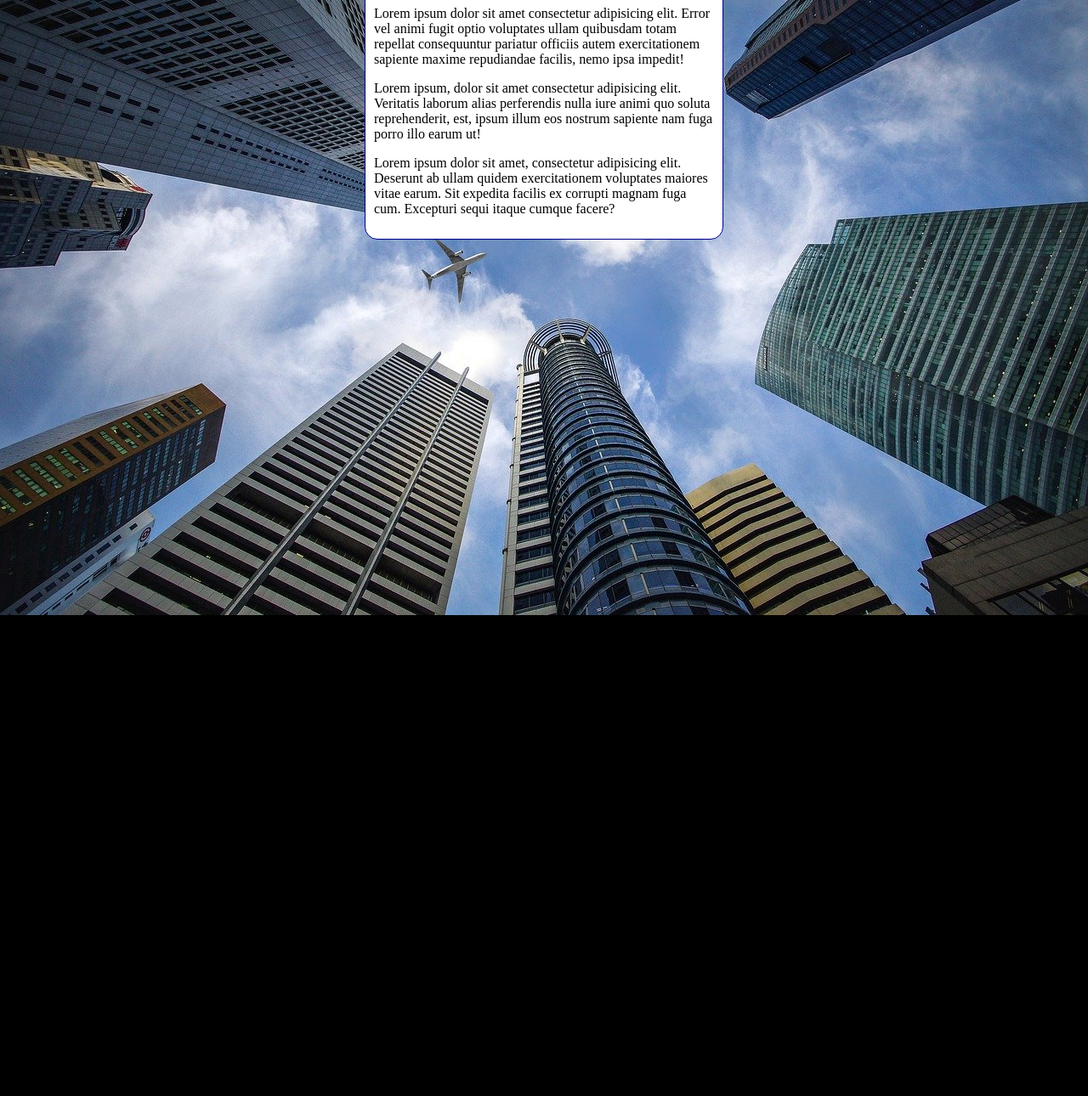
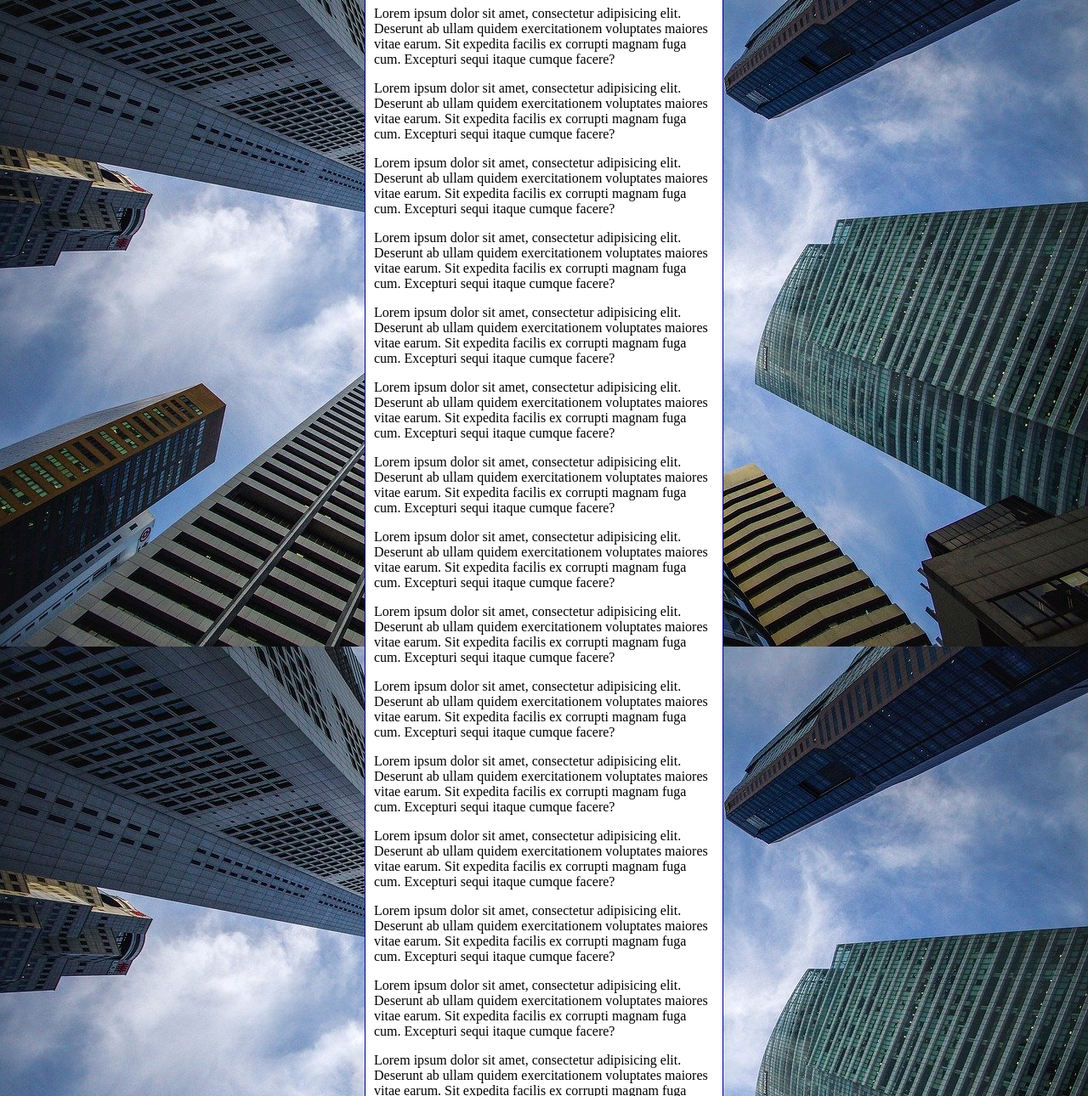
Before and after one commit to kaua-Pugliesi/html-css, a plain HTML site: page exercicios/ex022/fundo006.html in a window 1280 px wide. Shown: the part 92-1382 px from the top of the page at 85% size. Before the commit the page ends 816 px from the top, so only its background shows below. Drawn offline with Linux system fonts and the light colour scheme.

Commit message:
Update fundo006.html

```diff
--- a/exercicios/ex022/fundo006.html
+++ b/exercicios/ex022/fundo006.html
@@ -11,11 +11,12 @@
             background-image: url(imagens/wallpaper002.jpg);
             background-repeat: no-repeat;
             background-size: cover;
+            background-attachment: fixed;
 
         }
         main{
             background-color: white;
-            width: 400px;
+            max-width: 400px;
             padding: 10px;
             margin: auto;
             border: 1px solid darkblue;
@@ -24,14 +25,33 @@
     </style>
 </head>
 <body>
-    <main>
-        <h1> Teste de Imagem</h1>
-        <p>Lorem ipsum dolor sit amet consectetur adipisicing elit. Error vel animi fugit optio voluptates ullam quibusdam totam repellat consequuntur pariatur officiis autem exercitationem sapiente maxime repudiandae facilis, nemo ipsa impedit!</p>
+<main>
+    <h1>Teste de imagem de fundo</h1>
+    <p>Lorem ipsum dolor sit amet, consectetur adipisicing elit. Deserunt ab ullam quidem exercitationem voluptates maiores vitae earum. Sit expedita facilis ex corrupti magnam fuga cum. Excepturi sequi itaque cumque facere?</p>
+    <p>Lorem ipsum dolor sit amet, consectetur adipisicing elit. Deserunt ab ullam quidem exercitationem voluptates maiores vitae earum. Sit expedita facilis ex corrupti magnam fuga cum. Excepturi sequi itaque cumque facere?</p>
+    <p>Lorem ipsum dolor sit amet, consectetur adipisicing elit. Deserunt ab ullam quidem exercitationem voluptates maiores vitae earum. Sit expedita facilis ex corrupti magnam fuga cum. Excepturi sequi itaque cumque facere?</p>
+    <p>Lorem ipsum dolor sit amet, consectetur adipisicing elit. Deserunt ab ullam quidem exercitationem voluptates maiores vitae earum. Sit expedita facilis ex corrupti magnam fuga cum. Excepturi sequi itaque cumque facere?</p>
+    <p>Lorem ipsum dolor sit amet, consectetur adipisicing elit. Deserunt ab ullam quidem exercitationem voluptates maiores vitae earum. Sit expedita facilis ex corrupti magnam fuga cum. Excepturi sequi itaque cumque facere?</p>
+    <p>Lorem ipsum dolor sit amet, consectetur adipisicing elit. Deserunt ab ullam quidem exercitationem voluptates maiores vitae earum. Sit expedita facilis ex corrupti magnam fuga cum. Excepturi sequi itaque cumque facere?</p>
+    <p>Lorem ipsum dolor sit amet, consectetur adipisicing elit. Deserunt ab ullam quidem exercitationem voluptates maiores vitae earum. Sit expedita facilis ex corrupti magnam fuga cum. Excepturi sequi itaque cumque facere?</p>
+    <p>Lorem ipsum dolor sit amet, consectetur adipisicing elit. Deserunt ab ullam quidem exercitationem voluptates maiores vitae earum. Sit expedita facilis ex corrupti magnam fuga cum. Excepturi sequi itaque cumque facere?</p>
+    <p>Lorem ipsum dolor sit amet, consectetur adipisicing elit. Deserunt ab ullam quidem exercitationem voluptates maiores vitae earum. Sit expedita facilis ex corrupti magnam fuga cum. Excepturi sequi itaque cumque facere?</p>
+    <p>Lorem ipsum dolor sit amet, consectetur adipisicing elit. Deserunt ab ullam quidem exercitationem voluptates maiores vitae earum. Sit expedita facilis ex corrupti magnam fuga cum. Excepturi sequi itaque cumque facere?</p>
+    <p>Lorem ipsum dolor sit amet, consectetur adipisicing elit. Deserunt ab ullam quidem exercitationem voluptates maiores vitae earum. Sit expedita facilis ex corrupti magnam fuga cum. Excepturi sequi itaque cumque facere?</p>
+    <p>Lorem ipsum dolor sit amet, consectetur adipisicing elit. Deserunt ab ullam quidem exercitationem voluptates maiores vitae earum. Sit expedita facilis ex corrupti magnam fuga cum. Excepturi sequi itaque cumque facere?</p>
+    <p>Lorem ipsum dolor sit amet, consectetur adipisicing elit. Deserunt ab ullam quidem exercitationem voluptates maiores vitae earum. Sit expedita facilis ex corrupti magnam fuga cum. Excepturi sequi itaque cumque facere?</p>
+    <p>Lorem ipsum dolor sit amet, consectetur adipisicing elit. Deserunt ab ullam quidem exercitationem voluptates maiores vitae earum. Sit expedita facilis ex corrupti magnam fuga cum. Excepturi sequi itaque cumque facere?</p>
+    <p>Lorem ipsum dolor sit amet, consectetur adipisicing elit. Deserunt ab ullam quidem exercitationem voluptates maiores vitae earum. Sit expedita facilis ex corrupti magnam fuga cum. Excepturi sequi itaque cumque facere?</p>
+    <p>Lorem ipsum dolor sit amet, consectetur adipisicing elit. Deserunt ab ullam quidem exercitationem voluptates maiores vitae earum. Sit expedita facilis ex corrupti magnam fuga cum. Excepturi sequi itaque cumque facere?</p>
+    <p>Lorem ipsum dolor sit amet, consectetur adipisicing elit. Deserunt ab ullam quidem exercitationem voluptates maiores vitae earum. Sit expedita facilis ex corrupti magnam fuga cum. Excepturi sequi itaque cumque facere?</p>
+    <p>Lorem ipsum dolor sit amet, consectetur adipisicing elit. Deserunt ab ullam quidem exercitationem voluptates maiores vitae earum. Sit expedita facilis ex corrupti magnam fuga cum. Excepturi sequi itaque cumque facere?</p>
+    <p>Lorem ipsum dolor sit amet, consectetur adipisicing elit. Deserunt ab ullam quidem exercitationem voluptates maiores vitae earum. Sit expedita facilis ex corrupti magnam fuga cum. Excepturi sequi itaque cumque facere?</p>
+    <p>Lorem ipsum dolor sit amet, consectetur adipisicing elit. Deserunt ab ullam quidem exercitationem voluptates maiores vitae earum. Sit expedita facilis ex corrupti magnam fuga cum. Excepturi sequi itaque cumque facere?</p>
+    <p>Lorem ipsum dolor sit amet, consectetur adipisicing elit. Deserunt ab ullam quidem exercitationem voluptates maiores vitae earum. Sit expedita facilis ex corrupti magnam fuga cum. Excepturi sequi itaque cumque facere?</p>
+    <p>Lorem ipsum dolor sit amet, consectetur adipisicing elit. Deserunt ab ullam quidem exercitationem voluptates maiores vitae earum. Sit expedita facilis ex corrupti magnam fuga cum. Excepturi sequi itaque cumque facere?</p>
+    <p>Lorem ipsum dolor sit amet, consectetur adipisicing elit. Deserunt ab ullam quidem exercitationem voluptates maiores vitae earum. Sit expedita facilis ex corrupti magnam fuga cum. Excepturi sequi itaque cumque facere?</p>
 
-        <p>Lorem ipsum, dolor sit amet consectetur adipisicing elit. Veritatis laborum alias perferendis nulla iure animi quo soluta reprehenderit, est, ipsum illum eos nostrum sapiente nam fuga porro illo earum ut!</p>
-
-        <p>Lorem ipsum dolor sit amet, consectetur adipisicing elit. Deserunt ab ullam quidem exercitationem voluptates maiores vitae earum. Sit expedita facilis ex corrupti magnam fuga cum. Excepturi sequi itaque cumque facere?</p>
-    </main>
+</main>
 
 </body>
 </html>
```
